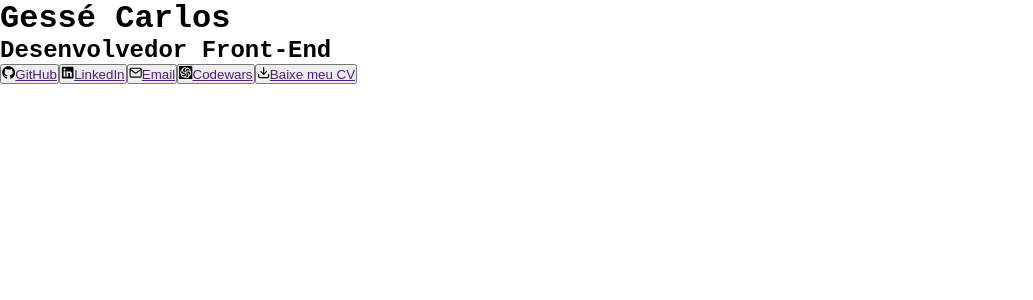
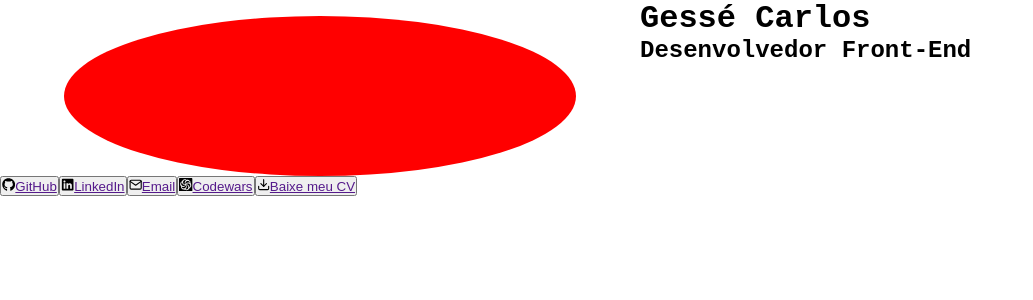
Before and after one commit to gesse-carlos/portfolio, a React (Create React App) app: page / in a window 1280 px wide. Shown: the top 300 px of the page, without its empty margins (0-1033 px from the left). Built offline with nearby package versions, Linux system fonts and the light colour scheme; a web font is replaced by a local one.

Commit message:
created image and titles in header

```diff
--- a/src/App.css
+++ b/src/App.css
@@ -1,5 +1,21 @@
 .App {
+  height: 100vh;
   width: 100vw;
-  height: 100vh;
   font-family: 'Red Hat Mono', monospace;
 }
+
+.header-container {
+  display: flex;
+}
+
+#title {
+  display: block;
+}
+
+.profile-picture {
+  background-color: red;
+  border-radius: 50%;
+  height: 20vh;
+  width: 40vw;
+  margin: 2vh 5vw 0 5vw;
+}
--- a/src/App.js
+++ b/src/App.js
@@ -38,12 +38,13 @@ function App() {
   return (
     <div className="App">
       <Header />
-      { buttonData.map((button) => (
+      { buttonData.map((button, index) => (
         <Button
           name={ button.name }
           className="link-button"
           icon={ button.icon }
           src={ button.src }
+          key={ index }
         />
       ))}
     </div>
--- a/src/components/Header.jsx
+++ b/src/components/Header.jsx
@@ -4,8 +4,10 @@ function Header() {
   return (
     <header className="header-container">
       <div className="profile-picture"></div>
-      <h1>Gessé Carlos</h1>
-      <h2>Desenvolvedor Front-End</h2>
+      <div className="titles-container">
+        <h1 id="title">Gessé Carlos</h1>
+        <h2 id="subtitle">Desenvolvedor Front-End</h2>
+      </div>
     </header>
   );
 }
```
